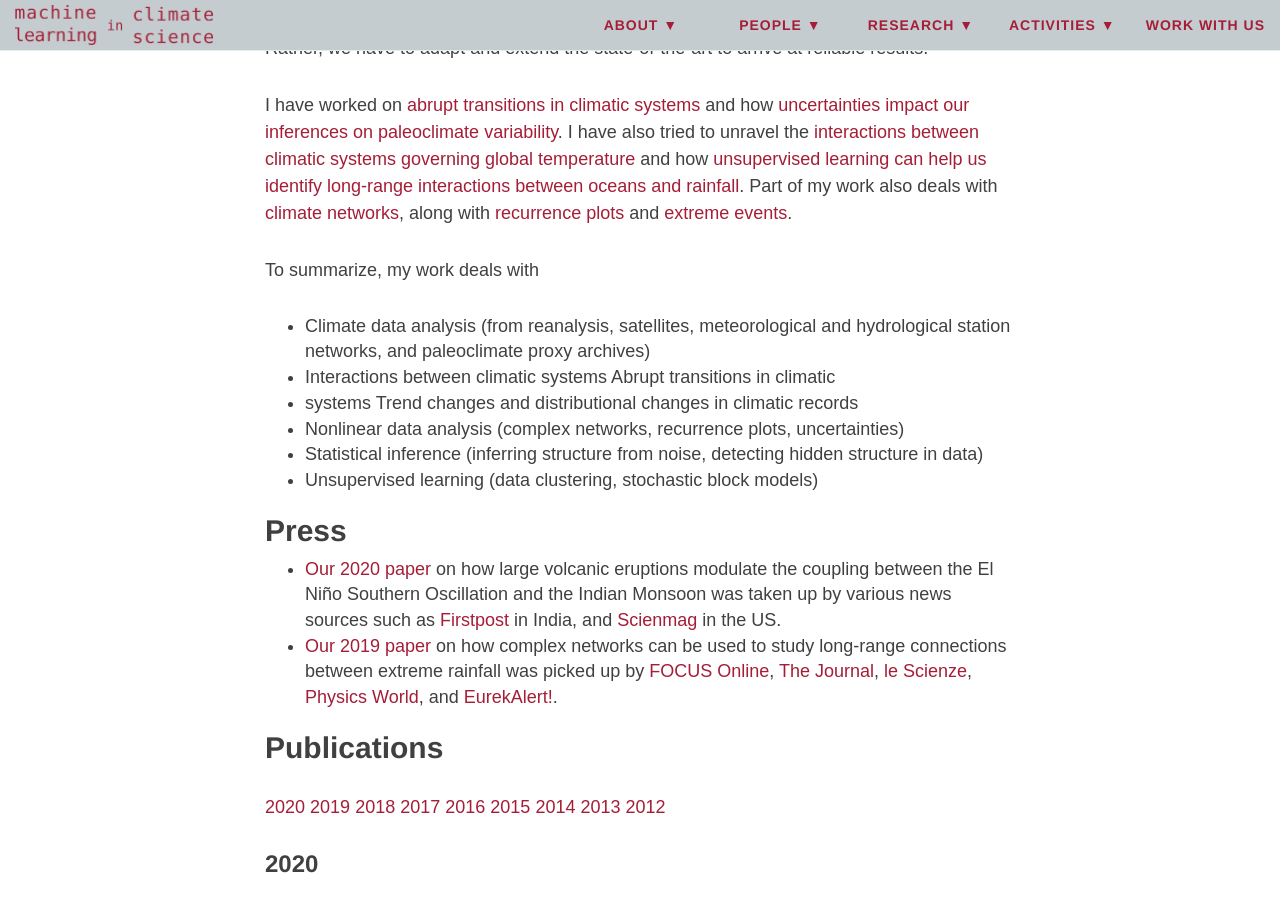
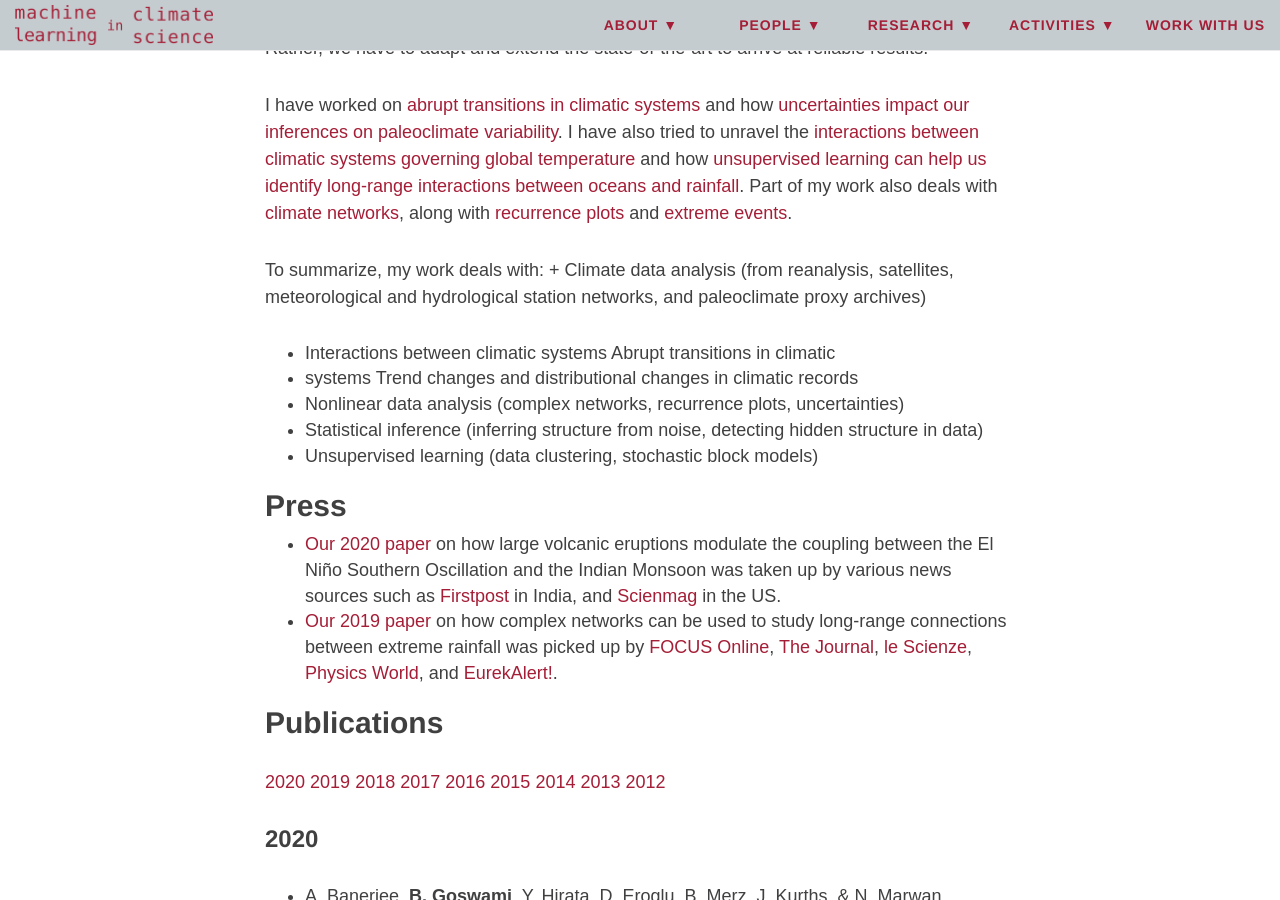
Before and after one commit to mlcs/mlcs.github.io, a Jekyll site: the page built from people/goswami.md, in a window 1280 px wide and 900 px high, scrolled down 1191 px. Built offline with Jekyll 4.4.1, drawn with Linux system fonts in a browser that asks for light colours; nearby versions of some CDN libraries.

```diff
--- a/people/goswami.md
+++ b/people/goswami.md
@@ -49,9 +49,9 @@ along with [recurrence
 plots](https://doi.org/10.3390/vibration2040021){:target="_blank"} and
 [extreme events](https://doi.org/10.5194/npg-2020-41){:target="_blank"}.
 
-To summarize, my work deals with
-+ Climate data analysis (from reanalysis, satellites, meteorological and
-  hydrological station networks, and paleoclimate proxy archives)
+To summarize, my work deals with:
+    + Climate data analysis (from reanalysis, satellites, meteorological and
+      hydrological station networks, and paleoclimate proxy archives)
 + Interactions between climatic systems Abrupt transitions in climatic
 + systems Trend changes and distributional changes in climatic records
 + Nonlinear data analysis (complex networks, recurrence plots,
```
